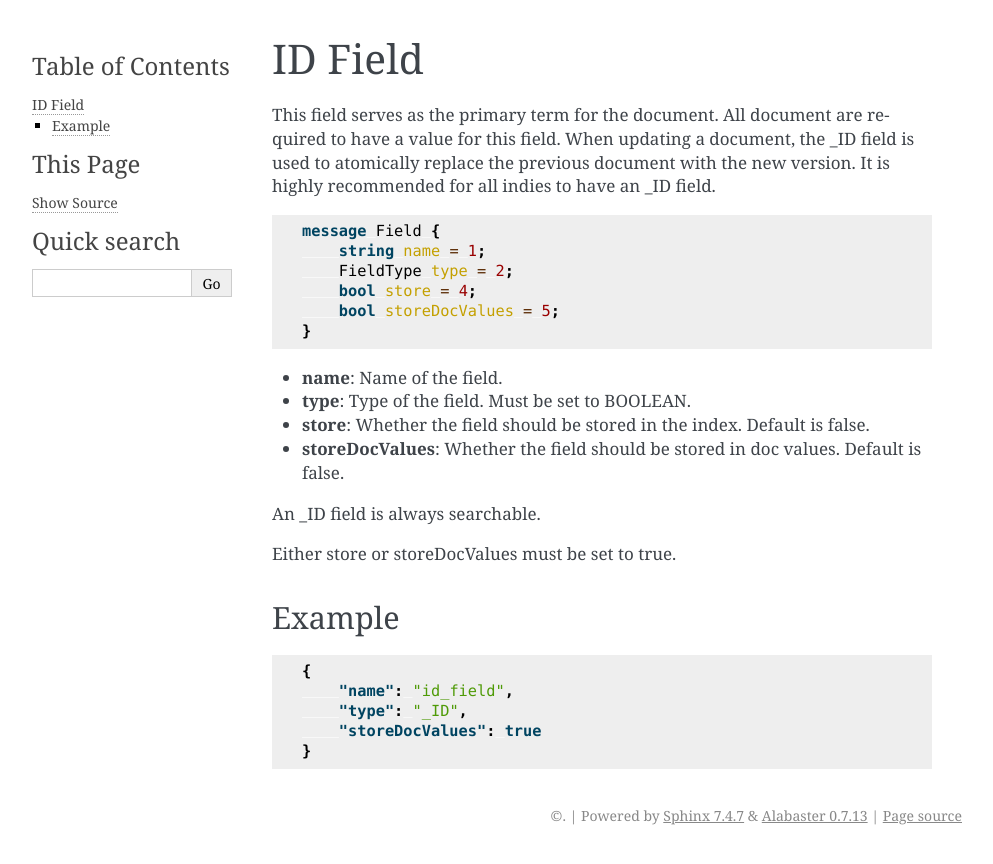
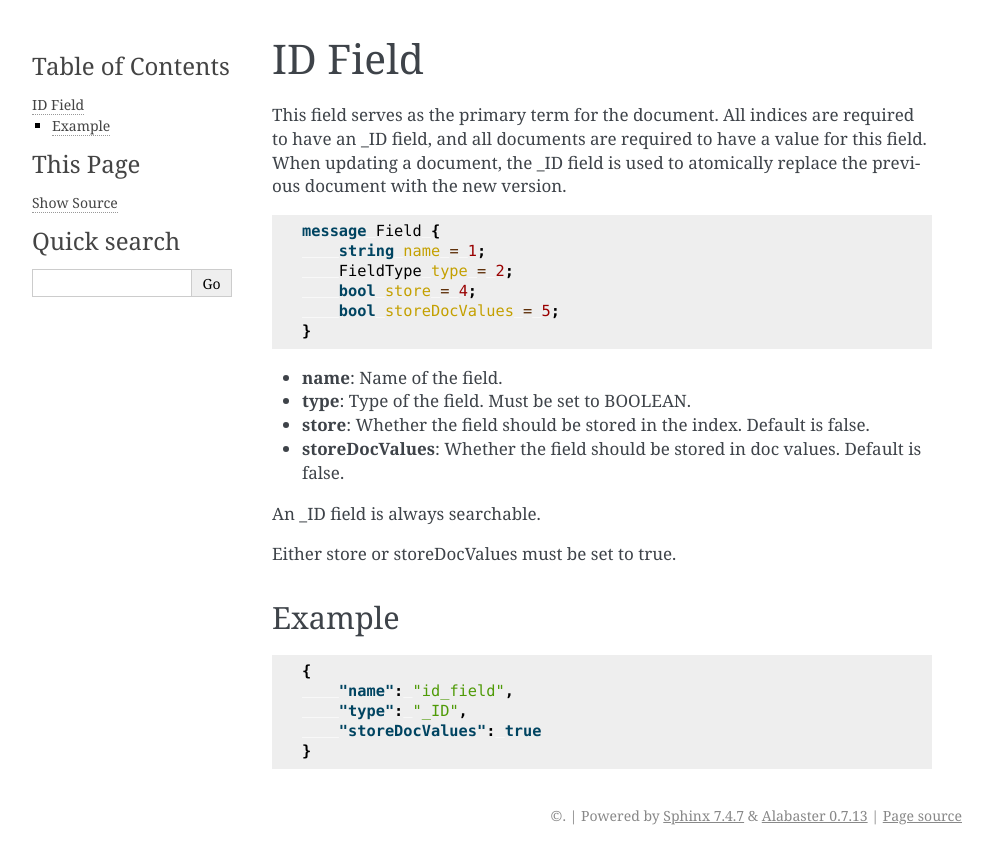
Before and after one commit to Yelp/nrtsearch, a Sphinx documentation site: the page built from docs/field_types/id.rst, in a window 1280 px wide. Shown: the top 864 px of the page, without its empty margins (148-1141 px from the left). Built offline with Sphinx 7.4.7, drawn with Linux system fonts in a browser that asks for light colours.

Commit message:
Apply suggestions from code review
Co-authored-by: Sarthak Nandi <sarthakn@gmail.com>

```diff
--- a/docs/field_types/id.rst
+++ b/docs/field_types/id.rst
@@ -1,6 +1,6 @@
 ID Field
 ========
-This field serves as the primary term for the document. All document are required to have a value for this field. When updating a document, the _ID field is used to atomically replace the previous document with the new version. It is highly recommended for all indies to have an _ID field.
+This field serves as the primary term for the document. All indices are required to have an _ID field, and all documents are required to have a value for this field. When updating a document, the _ID field is used to atomically replace the previous document with the new version.
 
 .. code-block:: protobuf
 
--- a/docs/field_types/numeric.rst
+++ b/docs/field_types/numeric.rst
@@ -1,6 +1,6 @@
 Numeric
 =======
-The field type is used to store numeric values.
+This field type is used to store numeric values.
 
 .. code-block:: protobuf
 
```
